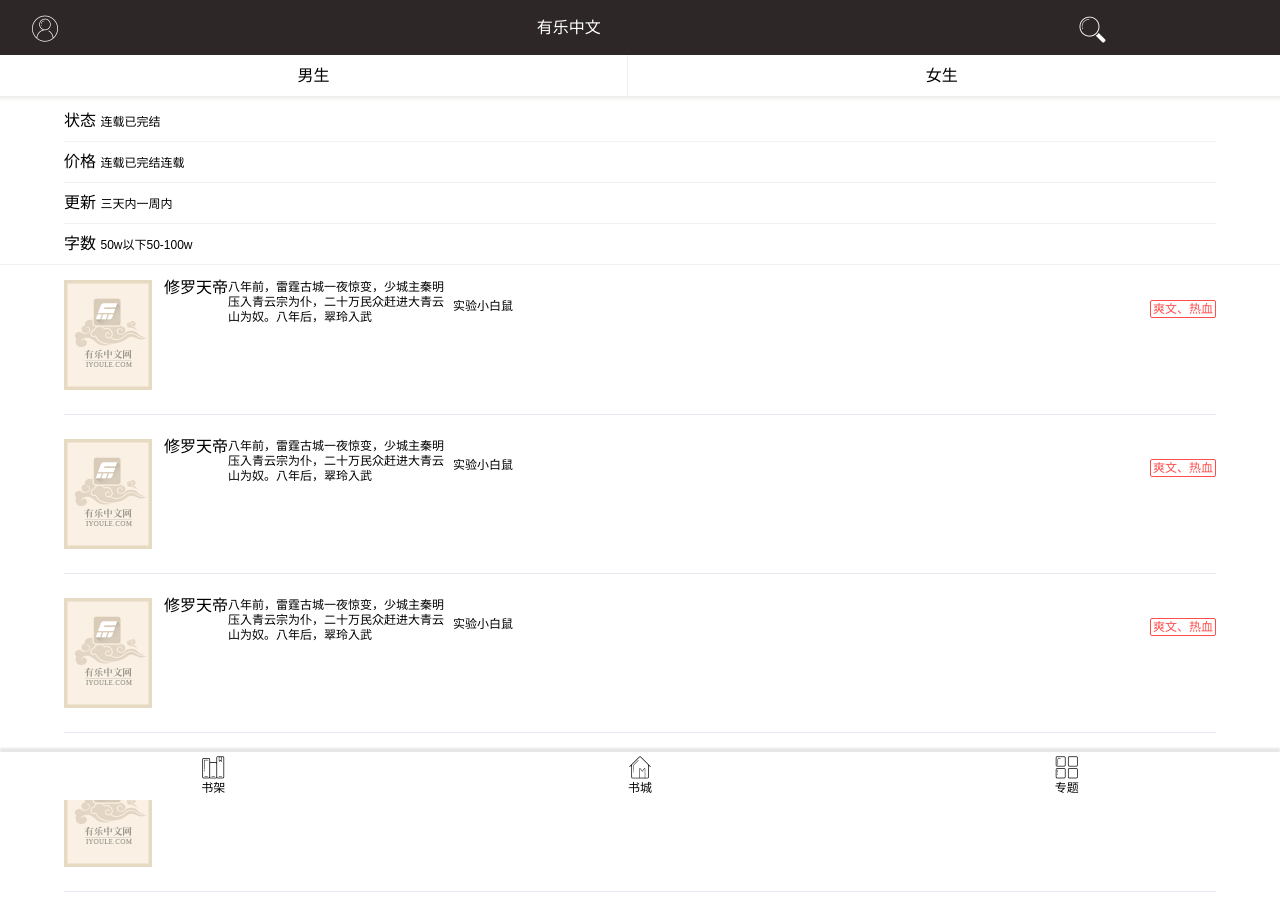
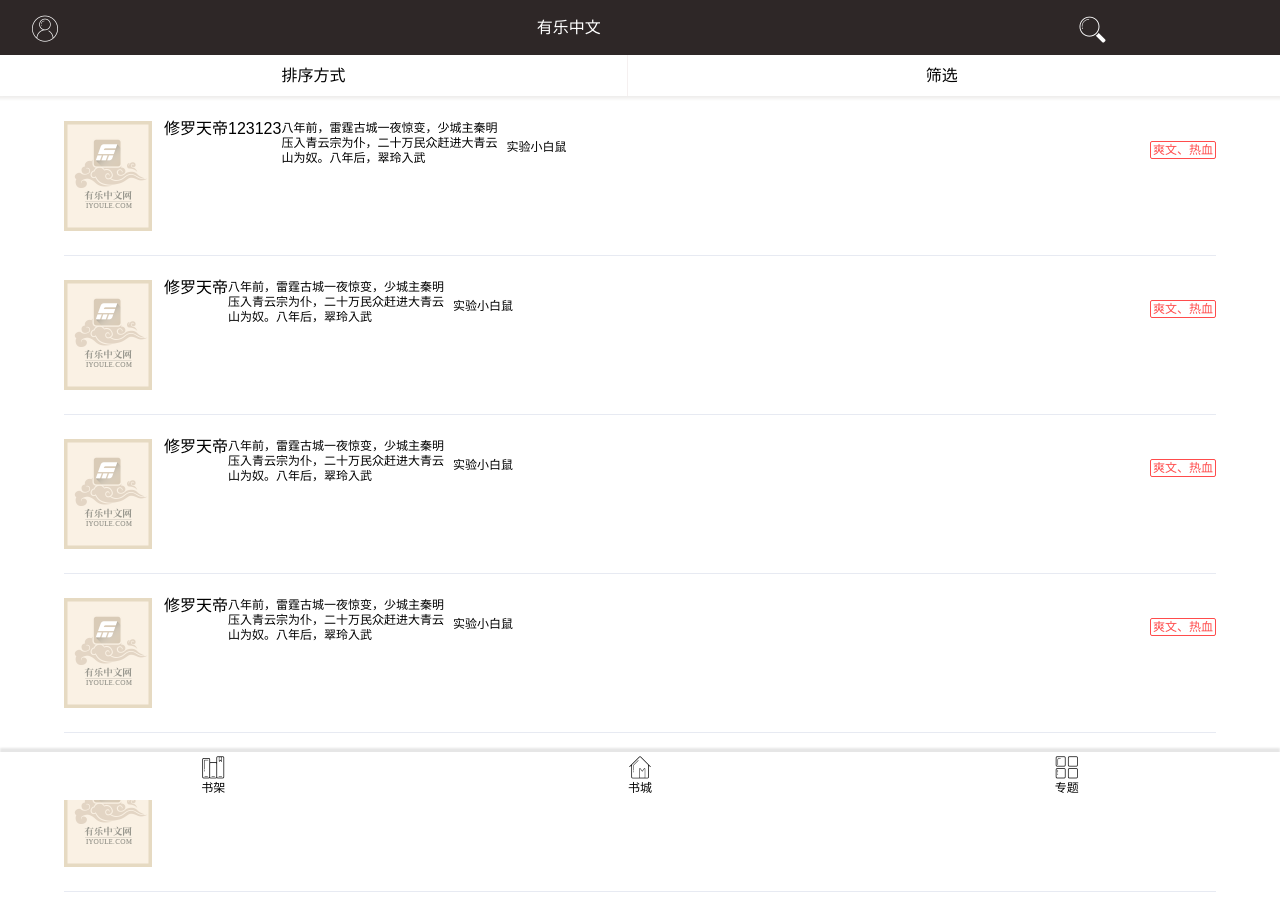
Before and after one commit to en-wode/iyoule-app, a Vue app: page /detail in a window 1280 px wide. Shown: the top 906 px of the page. Built offline with nearby package versions, Linux system fonts and the light colour scheme; what mint-ui would draw is missing.

Commit message:
页面更新

```diff
--- a/src/components/bookcity/bookcity.vue
+++ b/src/components/bookcity/bookcity.vue
@@ -10,7 +10,7 @@
       </div>
       <div class="classify">
         <ul v-if="this.$route.query.class">
-          <router-link to="/bookcity-classify/nan" tag="span" class="nan" >玄幻</router-link>
+          <span class="nan" @click="$router.push({path:'/detail',query:{bang:'xuanhuan'}})">玄幻</span>
           <router-link to="/bookcity-classify/nv" tag="span" class="nv">都市</router-link>
           <router-link to="/home" tag="span" class="free">灵异</router-link>
           <router-link to="/home" tag="span" class="icon-classify">历史</router-link>
--- a/src/components/classify/classify.vue
+++ b/src/components/classify/classify.vue
@@ -12,19 +12,19 @@
       <div>
         <h1>男频</h1>
       </div>
-      <ul @click="$router.push({path:'/detail',query:{bang:'hit'}})">
+      <ul @click="$router.push({path:'/detail',query:{bang:'xuanhuan'}})">
         <li><img src="../../components/classify/baser_cover.png" alt="" width="42" height="54"></li>
         <li><img src="../../components/classify/baser_cover.png" alt="" width="55" height="70"></li>
         <li><img src="../../components/classify/baser_cover.png" alt="" width="42" height="54"></li>
         <p>玄幻小说</p>
       </ul>
-      <ul @click="$router.push({path:'/detail',query:{bang:'hit'}})">
+      <ul @click="$router.push({path:'/detail',query:{bang:'nan'}})">
         <li ><img src="../../components/classify/baser_cover.png" alt="" width="42" height="54"></li>
         <li><img src="../../components/classify/baser_cover.png" alt="" width="55" height="70"></li>
         <li><img src="../../components/classify/baser_cover.png" alt="" width="42" height="54"></li>
         <p>玄幻小说</p>
       </ul>
-      <ul @click="$router.push({path:'/detail',query:{bang:'hit'}})">
+      <ul @click="$router.push({path:'/detail',query:{bang:'nan'}})">
         <li><img src="../../components/classify/baser_cover.png" alt="" width="42" height="54"></li>
         <li><img src="../../components/classify/baser_cover.png" alt="" width="55" height="70"></li>
         <li><img src="../../components/classify/baser_cover.png" alt="" width="42" height="54"></li>
--- a/src/components/home-header/detail-header.vue
+++ b/src/components/home-header/detail-header.vue
@@ -77,7 +77,9 @@
             birthday: '修改生日',
             email: '修改邮箱',
             phone: '修改手机',
-            password: '修改密码'
+            password: '修改密码',
+            xuanhuan: '玄幻小说',
+            nv: '女频'
           },
           book: {
             comment: '评论详情',
--- a/src/components/paihang/paihang-detail/detail.vue
+++ b/src/components/paihang/paihang-detail/detail.vue
@@ -2,18 +2,20 @@
   <div class="detail">
     <div class="sex">
       <div class="selec-top">
-        <span @click="$router.push({path:'/detail',query:{bang:bang,class:'nan'}})" class="sex_detail">男生</span>
-        <span @click="$router.push({path:'/detail',query:{bang:bang,class:'nv'}})" class="sex_detail">女生</span>
-        <!--<span @click="$router.push({path:'/detail',query:{bang:bang,class:'nan'}})" class="sex_detail">排序方式</span>
-        <span @click="$router.push({path:'/detail',query:{bang:bang,class:'nv'}})" class="sex_detail">筛选</span>-->
+        <!--<div>
+          <span @click="$router.push({path:'/detail',query:{bang:bang,class:'nan'}})" class="sex_detail">男生</span>
+          <span @click="$router.push({path:'/detail',query:{bang:bang,class:'nv'}})" class="sex_detail">女生</span>
+        </div>-->
+        <span class="sex_detail" @click="isshow('paixu')">排序方式</span>
+        <span class="sex_detail" @click="isshow('shaixuan')">筛选</span>
       </div>
-      <!--<div class="select">
-        <div class="show"><span>按人气</span><span class="icon-arrow fr"></span></div>
+      <div class="select" v-show="paixu">
+        <div class="show">按人气<span class="icon-arrow fr"></span></div>
         <div class="show">按收藏<span class="icon-arrow fr"></span></div>
         <div class="show">按字数<span class="icon-arrow fr"></span></div>
         <div class="show">按更新<span class="icon-arrow fr"></span></div>
-      </div>-->
-      <div class="select">
+      </div>
+      <div class="select" v-show="shaixuan">
         <div class="show">状态 <span>连载</span><span>已完结</span> </div>
         <div class="show">价格 <span>连载</span><span>已完结</span><span>连载</span></div>
         <div class="show">更新 <span>三天内</span><span>一周内</span></div>
@@ -23,7 +25,7 @@
     <ul>
       <li>
         <img src="../../../components/paihang/paihang-detail/baser_cover.png" alt="" width="88" height="110">
-        <h2>修罗天帝{{this.$route.query.class}}</h2>
+        <h2>修罗天帝{{this.$route.query.class}}123123</h2>
         <p>八年前，雷霆古城一夜惊变，少城主秦明压入青云宗为仆，二十万民众赶进大青云山为奴。八年后，翠玲入武</p>
         <span class="fl">实验小白鼠</span>
         <span class="fr label">爽文、热血</span>
@@ -66,7 +68,20 @@
     data: function () {
       var bang = this.$route.query.bang
       return {
-        bang: bang
+        bang: bang,
+        paixu: false,
+        shaixuan: false
+      }
+    },
+    methods: {
+      isshow (show) {
+        if (show === 'paixu') {
+          this.paixu = true
+          this.shaixuan = false
+        } else {
+          this.paixu = false
+          this.shaixuan = true
+        }
       }
     }
   }
@@ -76,10 +91,10 @@
   @import "../../../common/stylus/mixin.styl"
   .detail
     .sex
-      height 41px
       border-bottom 1px solid #f5f0f0
       position relative
       .selec-top
+        height 41px
         box-shadow 0 0 3px 3px #f0efee
       .sex_detail
         display inline-block
@@ -98,13 +113,16 @@
           width 90%
           margin 0 auto
           line-height 40px
+          font-size 14px
           border-1px(rgba(245,240,240,0.9))
           .icon-arrow
-            font-size: 28px;
+            font-size: 16px;
             line-height: 38px;
           span
             font-weight 400
             font-size 12px
+            display inline-block
+            margin-left 20px
     ul
       padding-bottom 24px
       width 90%
--- a/src/components/topic/topic.vue
+++ b/src/components/topic/topic.vue
@@ -1,5 +1,9 @@
 <template lang="html">
     <div class="ys">
+      <div class="topic" @click="$router.push({path:'/topic-content',query:{bang:'content'}})">
+        <h2>一起成功：不仅有颜值还有才气</h2>
+        <img src="../../components/topic/top_1.png" alt="" width="330" height="100">
+      </div>
       <div class="topic" @click="$router.push({path:'/topic-content',query:{bang:'content'}})">
         <h2>一起成功：不仅有颜值还有才气</h2>
         <img src="../../components/topic/top_1.png" alt="" width="330" height="100">
```
